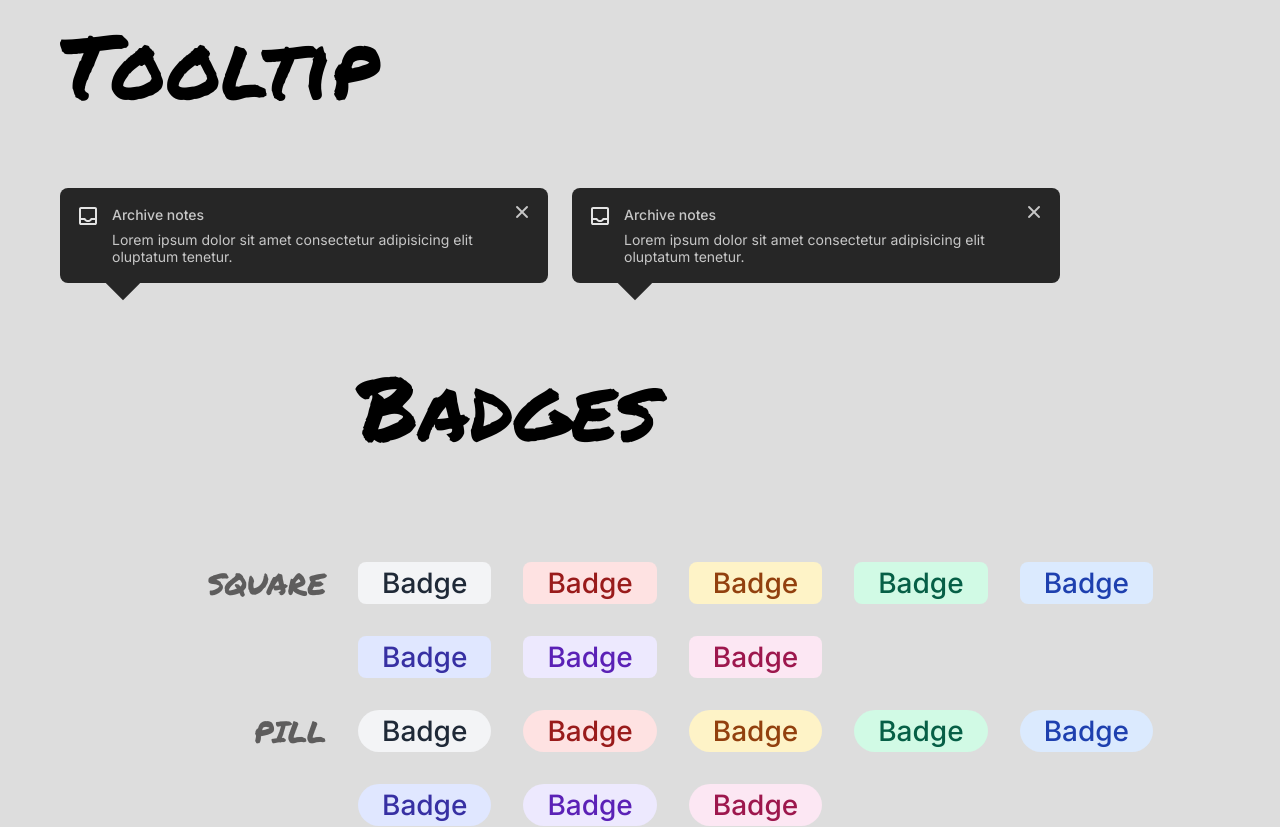
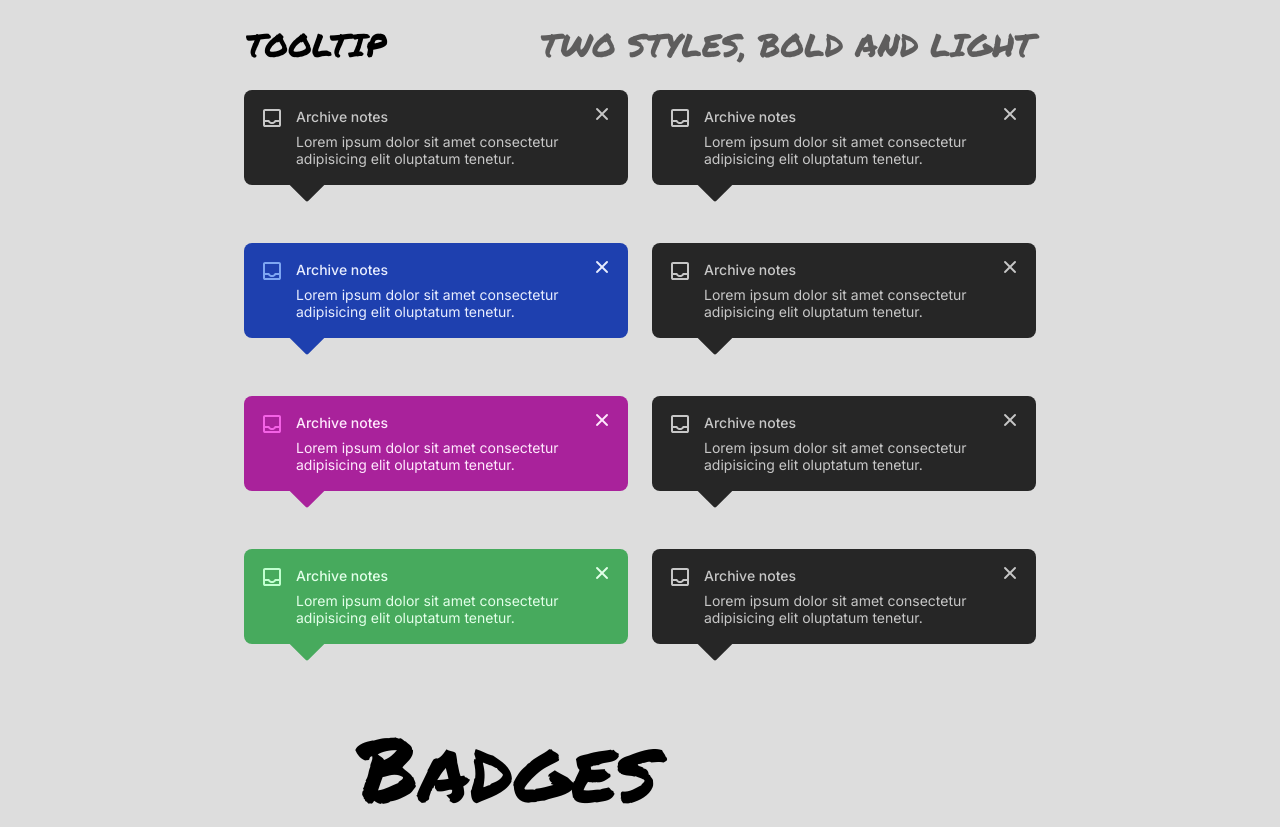
Before and after one commit to DracFiendMG/component-library-pp, a React (Vite) app: page / in a window 1280 px wide. Shown: the top 827 px of the page. Built offline with nearby package versions, Linux system fonts and the light colour scheme.

Commit message:
feat: update Tooltip components with theme support and enhance TooltipContainer layout

```diff
--- a/components/Banner/Banner.jsx
+++ b/components/Banner/Banner.jsx
@@ -10,7 +10,7 @@ export default function Banner({ title, content, icon, color }) {
 
     return (
         <div className="banner" style={styles}>
-            <i class={`fa-solid fa-${icon}`} style={iconStyle}></i>
+            <i className={`fa-solid fa-${icon}`} style={iconStyle}></i>
             <div>
                 <p>{title}</p>
                 <p>{content}</p>
--- a/components/Testimonial/Testimonial.jsx
+++ b/components/Testimonial/Testimonial.jsx
@@ -13,7 +13,7 @@ export default function Testimonial({ display }) {
             {/* { !display.includes('no-pic') && <img src={profile} alt="profile" /> } */}
             <img className={imageClass} src={imageSrc} alt="profile" />
             <div className="testimonial-content">
-                { !display.includes('no-pic') && <i class="fa-solid fa-quote-right"></i> }
+                { !display.includes('no-pic') && <i className="fa-solid fa-quote-right"></i> }
                 <p>Lorem ipsum dolor sit amet, consectetur adipiscing elit. Sed urna nulla vitae laoreet augue. Amet feugiat est integer dolor auctor adipiscing nunc urna, sit. </p>
                 <span className="name">May Andersons</span>
                 <span>Workcation, CTO</span>
--- a/components/Tooltip/Tooltip.jsx
+++ b/components/Tooltip/Tooltip.jsx
@@ -1,12 +1,19 @@
-export default function Tooltip() {
+export default function Tooltip({ theme = "black" }) {
+    const styles = {
+        backgroundColor: `var(--tooltip-bg-${theme})`,
+        color: `var(--tooltip-${theme})`,
+        '--tooltip-bg': `var(--tooltip-bg-${theme})`
+    }
+
     return (
-        <div className="tooltip">
-            <svg xmlns="http://www.w3.org/2000/svg" height="24px" viewBox="0 -960 960 960" width="24px" fill="#e3e3e3"><path d="M200-120q-33 0-56.5-23.5T120-200v-560q0-33 23.5-56.5T200-840h560q33 0 56.5 23.5T840-760v560q0 33-23.5 56.5T760-120H200Zm0-80h560v-120H640q-30 38-71.5 59T480-240q-47 0-88.5-21T320-320H200v120Zm349-142q31-22 43-58h168v-360H200v360h168q12 36 43 58t69 22q38 0 69-22ZM200-200h560-560Z"/></svg>
+        <div className="tooltip" style={styles}>
+            <span className="tooltip-arrow" aria-hidden="true"></span>
+            <svg xmlns="http://www.w3.org/2000/svg" height="24px" viewBox="0 -960 960 960" width="24px" fill={`var(--tooltip-inbox-${theme})`}><path d="M200-120q-33 0-56.5-23.5T120-200v-560q0-33 23.5-56.5T200-840h560q33 0 56.5 23.5T840-760v560q0 33-23.5 56.5T760-120H200Zm0-80h560v-120H640q-30 38-71.5 59T480-240q-47 0-88.5-21T320-320H200v120Zm349-142q31-22 43-58h168v-360H200v360h168q12 36 43 58t69 22q38 0 69-22ZM200-200h560-560Z"/></svg>
             <div className="tooltip-content">
                 <p>Archive notes</p>
                 <p>Lorem ipsum dolor sit amet consectetur adipisicing elit oluptatum tenetur.</p>
             </div>
-            <i class="fa-solid fa-xmark"></i>
+            <i className="fa-solid fa-xmark"></i>
         </div>
     )
 }
--- a/components/Tooltip/TooltipContainer.jsx
+++ b/components/Tooltip/TooltipContainer.jsx
@@ -1,10 +1,23 @@
+import Tooltip from "./Tooltip";
 import TooltipRow from "./TooltipRow";
 
 export default function TooltipContainer() {
+    const colors = ["black", "blue", "pink", "green"]
+
+    const tooltipRows = colors.map(color => {
+        return (
+            <TooltipRow>
+                <Tooltip theme={color} />
+                <Tooltip />
+            </TooltipRow>
+        )
+    })
     return (
-        <div>
-            <h1>Tooltip</h1>
-            <TooltipRow />
+        <div className="tooltip-container">
+            <h1 className="tooltip-header">TOOLTIP <span className="gray">TWO STYLES, BOLD AND LIGHT</span></h1>
+            <div className="tooltips">
+                { tooltipRows }
+            </div>
         </div>
     )
 }
--- a/components/Tooltip/TooltipRow.jsx
+++ b/components/Tooltip/TooltipRow.jsx
@@ -1,10 +1,9 @@
 import Tooltip from "./Tooltip";
 
-export default function TooltipRow() {
+export default function TooltipRow({ children }) {
     return (
         <div className="tooltip-row">
-            <Tooltip />
-            <Tooltip />
+            { children }
         </div>
     )
 }
--- a/style.css
+++ b/style.css
@@ -361,6 +361,30 @@ h1 {
     width: 180px;
 }
 
+.tooltip-container {
+    display: flex;
+    flex-direction: column;
+    align-items: center;
+}
+
+.tooltip-header {
+    display: flex;
+    justify-content: space-between;
+    font-size: 32px;
+    width: 100%;
+    max-width: 788px;
+}
+
+.tooltip-header > .gray {
+    color: #5E5D5D;
+}
+
+.tooltips {
+    display: flex;
+    flex-direction: column;
+    gap: 58px;
+}
+
 .tooltip-row {
     display: flex;
     gap: 24px;
@@ -368,24 +392,23 @@ h1 {
 
 .tooltip {
     position: relative;
-    background-color: var(--tooltip-bg-black);
-    color: var(--tooltip-black);
     max-width: 384px;
     gap: 16px;
     padding: 18px 52px;
     border-radius: 8px;
+    box-sizing: border-box;
 }
 
-.tooltip::after {
-    content: "";
+.tooltip-arrow {
     position: absolute;
     top: 80%;
     left: 48px;
-    border-width: 15px;
-    border-style: solid;
-    border-color: var(--tooltip-bg-black);
+    width: 30px;
+    height: 30px;
+    background-color: var(--tooltip-bg, var(--tooltip-bg-black));
     rotate: 45deg;
     z-index: -1;
+    border-radius: 2px;
 }
 
 .tooltip > svg {
```
